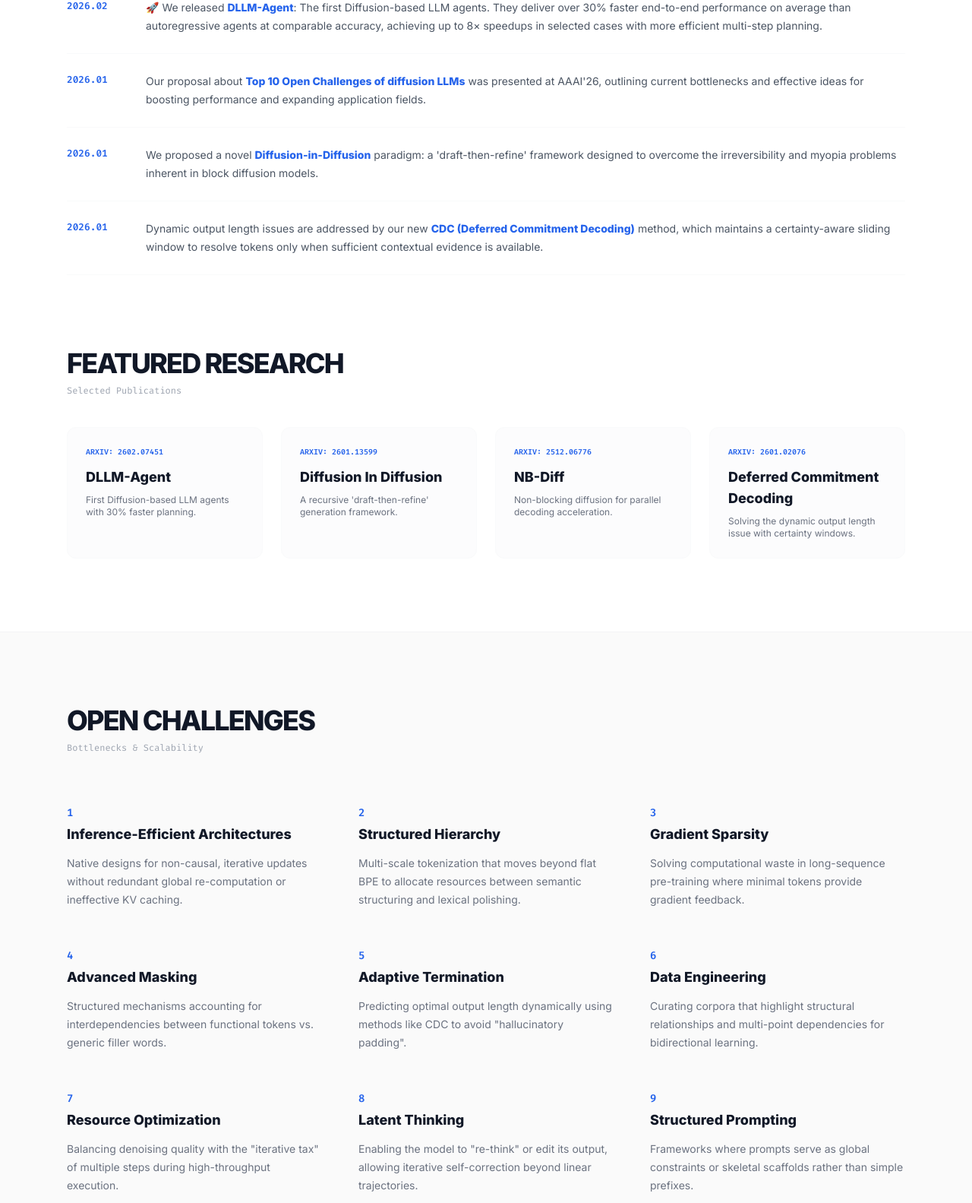
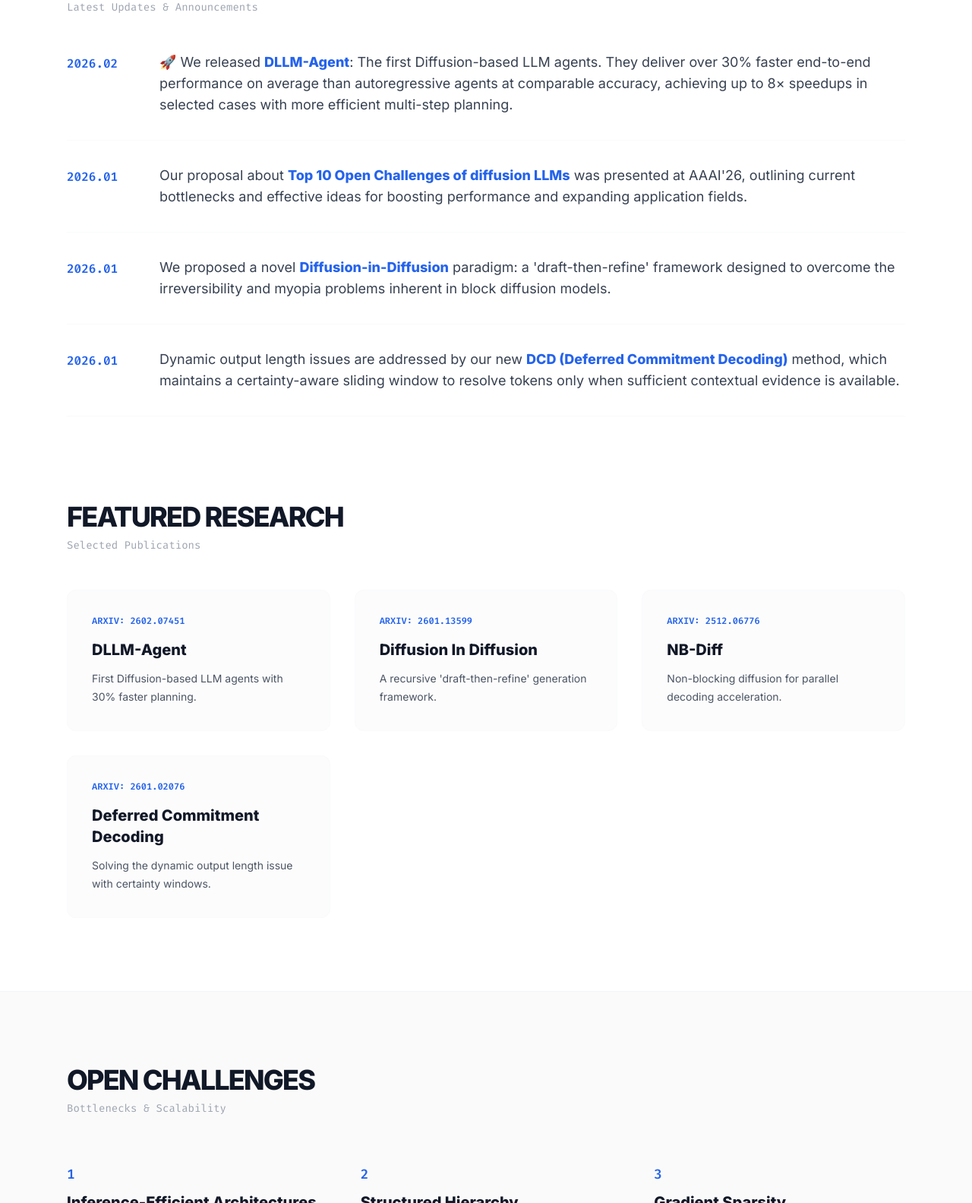
Before and after one commit to noah-dllm/noah-dllm.github.io, a plain HTML site: page index.html in a window 1280 px wide. Shown: the part 726-2309 px from the top of the page at 76% size. Drawn offline with nearby package versions, Linux system fonts and the light colour scheme; some packages are replaced by stand-ins of ours; a script that the page names is missing.

Commit message:
Update styles and content in index.html

```diff
--- a/index.html
+++ b/index.html
@@ -5,16 +5,16 @@
     <meta name="viewport" content="width=device-width, initial-scale=1.0">
     <title>Diffusion Language Models Project // Noah's Ark Lab</title>
     <script src="https://cdn.tailwindcss.com"></script>
-    <link href="https://fonts.googleapis.com/css2?family=Fira+Code:wght@400;600&family=Inter:wght@300;400;600;800&display=swap" rel="stylesheet">
+    <link href="https://fonts.googleapis.com/css2?family=Fira+Code:wght@400;600&family=Inter:wght@300;400;500;600;800&display=swap" rel="stylesheet">
     <style>
         body { font-family: 'Inter', sans-serif; background-color: #ffffff; color: #111827; scroll-behavior: smooth; }
         .mono { font-family: 'Fira Code', monospace; }
         .border-subtle { border-color: #f3f4f6; }
-        .section-tag { font-family: 'Fira Code'; font-size: 0.7rem; font-weight: 700; letter-spacing: 0.15em; text-transform: uppercase; color: #9ca3af; }
-        .challenge-number { font-family: 'Fira Code'; color: #2563eb; font-weight: 600; }
-        .pillar-card { border-left: 2px solid #e5e7eb; padding-left: 1.5rem; transition: border-color 0.3s ease; }
+        .section-tag { font-family: 'Fira Code'; font-size: 0.8rem; font-weight: 700; letter-spacing: 0.15em; text-transform: uppercase; color: #9ca3af; }
+        .challenge-number { font-family: 'Fira Code'; color: #2563eb; font-weight: 600; font-size: 1.1rem; }
+        .pillar-card { border-left: 3px solid #e5e7eb; padding-left: 2rem; transition: border-color 0.3s ease; }
         .pillar-card:hover { border-left-color: #2563eb; }
-        .news-date { font-family: 'Fira Code'; font-weight: 600; font-size: 0.8rem; color: #2563eb; min-width: 80px; display: inline-block; }
+        .news-date { font-family: 'Fira Code'; font-weight: 600; font-size: 1rem; color: #2563eb; min-width: 90px; display: inline-block; margin-top: 4px; }
     </style>
     <script async src="//busuanzi.ibruce.info/busuanzi/2.3/busuanzi.pure.mini.js"></script>
 </head>
@@ -23,85 +23,85 @@
     <header class="max-w-6xl mx-auto px-6 pt-24 pb-16">
         <div class="flex flex-col md:flex-row md:items-center justify-between gap-6 mb-16">
             <div class="section-tag">Noah's Ark Lab // Research Project</div>
-            <div class="flex gap-6 mono text-[11px] font-bold">
+            <div class="flex gap-6 mono text-xs font-bold">
                 <a href="https://arxiv.org/abs/2601.14041" class="text-gray-400 hover:text-black transition">PAPER_PDF</a>
                 <a href="https://github.com/noah-dllm/noah-dllm.github.io/blob/main/AAAI26-dllm.pdf" class="text-gray-400 hover:text-black transition">TALK_SLIDES</a>
             </div>
         </div>
 
-        <h1 class="text-4xl md:text-7xl font-extrabold tracking-tighter leading-[0.95] mb-10">
+        <h1 class="text-4xl md:text-7xl font-extrabold tracking-tighter leading-[0.95] mb-12">
             Diffusion Language Models <br>Project from <span class="text-blue-600">Noah's Ark Lab</span>
         </h1>
 
-        <div class="max-w-3xl">
-            <h2 class="section-tag text-blue-600 mb-4 italic">Abstract</h2>
-            <p class="text-xl text-gray-500 leading-relaxed font-light">
+        <div class="max-w-4xl">
+            <h2 class="section-tag text-blue-600 mb-6 italic text-base">Abstract</h2>
+            <p class="text-2xl text-gray-600 leading-relaxed font-light">
                 Auto-regressive (AR) architectures are constrained by a causal bottleneck. Diffusion Language Models (DLMs) conceptualize text generation as a bidirectional denoising process. We explore the frontiers of non-causal generation, addressing challenges from architectural inertia to latent thinking to reach the next milestone in LLM evolution.
             </p>
         </div>
     </header>
 
     <section class="max-w-6xl mx-auto px-6 pb-24">
-        <div class="mb-10">
+        <div class="mb-12">
             <h2 class="text-4xl font-black tracking-tighter uppercase">News</h2>
-            <p class="text-gray-400 mono text-xs mt-2">Latest Updates & Announcements</p>
+            <p class="text-gray-400 mono text-sm mt-2">Latest Updates & Announcements</p>
         </div>
-        <div class="space-y-6">
-            <div class="flex flex-col md:flex-row gap-2 md:gap-6 items-start pb-6 border-b border-gray-50">
+        <div class="space-y-8">
+            <div class="flex flex-col md:flex-row gap-2 md:gap-8 items-start pb-8 border-b border-gray-50">
                 <span class="news-date">2026.02</span>
-                <p class="text-gray-600 text-sm leading-6">
+                <p class="text-gray-700 text-lg leading-7">
                     🚀 We released <strong><a href="https://arxiv.org/abs/2602.07451" class="text-blue-600 hover:underline">DLLM-Agent</a></strong>: The first Diffusion-based LLM agents. They deliver over 30% faster end-to-end performance on average than autoregressive agents at comparable accuracy, achieving up to 8× speedups in selected cases with more efficient multi-step planning.
                 </p>
             </div>
-            <div class="flex flex-col md:flex-row gap-2 md:gap-6 items-start pb-6 border-b border-gray-50">
+            <div class="flex flex-col md:flex-row gap-2 md:gap-8 items-start pb-8 border-b border-gray-50">
                 <span class="news-date">2026.01</span>
-                <p class="text-gray-600 text-sm leading-6">
+                <p class="text-gray-700 text-lg leading-7">
                     Our proposal about <strong><a href="https://arxiv.org/abs/2601.14041" class="text-blue-600 hover:underline">Top 10 Open Challenges of diffusion LLMs</a></strong> was presented at AAAI'26, outlining current bottlenecks and effective ideas for boosting performance and expanding application fields.
                 </p>
             </div>
-            <div class="flex flex-col md:flex-row gap-2 md:gap-6 items-start pb-6 border-b border-gray-50">
+            <div class="flex flex-col md:flex-row gap-2 md:gap-8 items-start pb-8 border-b border-gray-50">
                 <span class="news-date">2026.01</span>
-                <p class="text-gray-600 text-sm leading-6">
+                <p class="text-gray-700 text-lg leading-7">
                     We proposed a novel <strong><a href="https://arxiv.org/abs/2601.13599" class="text-blue-600 hover:underline">Diffusion-in-Diffusion</a></strong> paradigm: a 'draft-then-refine' framework designed to overcome the irreversibility and myopia problems inherent in block diffusion models.
                 </p>
             </div>
-            <div class="flex flex-col md:flex-row gap-2 md:gap-6 items-start pb-6 border-b border-gray-50">
+            <div class="flex flex-col md:flex-row gap-2 md:gap-8 items-start pb-8 border-b border-gray-50">
                 <span class="news-date">2026.01</span>
-                <p class="text-gray-600 text-sm leading-6">
-                    Dynamic output length issues are addressed by our new <strong><a href="https://arxiv.org/abs/2601.02076" class="text-blue-600 hover:underline">CDC (Deferred Commitment Decoding)</a></strong> method, which maintains a certainty-aware sliding window to resolve tokens only when sufficient contextual evidence is available.
+                <p class="text-gray-700 text-lg leading-7">
+                    Dynamic output length issues are addressed by our new <strong><a href="https://arxiv.org/abs/2601.02076" class="text-blue-600 hover:underline">DCD (Deferred Commitment Decoding)</a></strong> method, which maintains a certainty-aware sliding window to resolve tokens only when sufficient contextual evidence is available.
                 </p>
             </div>
         </div>
 
-        <div class="mt-24">
-            <div class="mb-10">
+        <div class="mt-28">
+            <div class="mb-12">
                 <h2 class="text-4xl font-black tracking-tighter uppercase">Featured Research</h2>
-                <p class="text-gray-400 mono text-xs mt-2">Selected Publications</p>
+                <p class="text-gray-400 mono text-sm mt-2">Selected Publications</p>
             </div>
 
-            <div class="grid grid-cols-1 md:grid-cols-2 lg:grid-cols-4 gap-6">
-                <a href="https://arxiv.org/abs/2602.07451" target="_blank" class="group block p-6 rounded-xl border border-gray-50 bg-gray-50/50 hover:bg-white hover:border-blue-200 transition-all duration-300 hover:shadow-lg hover:shadow-blue-50">
-                    <div class="mono text-[10px] text-blue-600 font-bold mb-3">ARXIV: 2602.07451</div>
-                    <h4 class="font-bold text-lg group-hover:text-blue-600 transition-colors mb-2">DLLM-Agent</h4>
-                    <p class="text-xs text-gray-500 line-clamp-2">First Diffusion-based LLM agents with 30% faster planning.</p>
+            <div class="grid grid-cols-1 md:grid-cols-2 lg:grid-cols-3 gap-8">
+                <a href="https://arxiv.org/abs/2602.07451" target="_blank" class="group block p-8 rounded-xl border border-gray-50 bg-gray-50/50 hover:bg-white hover:border-blue-200 transition-all duration-300 hover:shadow-lg hover:shadow-blue-50">
+                    <div class="mono text-xs text-blue-600 font-bold mb-4">ARXIV: 2602.07451</div>
+                    <h4 class="font-bold text-xl group-hover:text-blue-600 transition-colors mb-3">DLLM-Agent</h4>
+                    <p class="text-sm text-gray-600 line-clamp-3 leading-6">First Diffusion-based LLM agents with 30% faster planning.</p>
                 </a>
 
-                <a href="https://arxiv.org/abs/2601.13599" target="_blank" class="group block p-6 rounded-xl border border-gray-50 bg-gray-50/50 hover:bg-white hover:border-blue-200 transition-all duration-300 hover:shadow-lg hover:shadow-blue-50">
-                    <div class="mono text-[10px] text-blue-600 font-bold mb-3">ARXIV: 2601.13599</div>
-                    <h4 class="font-bold text-lg group-hover:text-blue-600 transition-colors mb-2">Diffusion In Diffusion</h4>
-                    <p class="text-xs text-gray-500 line-clamp-2">A recursive 'draft-then-refine' generation framework.</p>
+                <a href="https://arxiv.org/abs/2601.13599" target="_blank" class="group block p-8 rounded-xl border border-gray-50 bg-gray-50/50 hover:bg-white hover:border-blue-200 transition-all duration-300 hover:shadow-lg hover:shadow-blue-50">
+                    <div class="mono text-xs text-blue-600 font-bold mb-4">ARXIV: 2601.13599</div>
+                    <h4 class="font-bold text-xl group-hover:text-blue-600 transition-colors mb-3">Diffusion In Diffusion</h4>
+                    <p class="text-sm text-gray-600 line-clamp-3 leading-6">A recursive 'draft-then-refine' generation framework.</p>
                 </a>
 
-                <a href="https://arxiv.org/abs/2512.06776" target="_blank" class="group block p-6 rounded-xl border border-gray-50 bg-gray-50/50 hover:bg-white hover:border-blue-200 transition-all duration-300 hover:shadow-lg hover:shadow-blue-50">
-                    <div class="mono text-[10px] text-blue-600 font-bold mb-3">ARXIV: 2512.06776</div>
-                    <h4 class="font-bold text-lg group-hover:text-blue-600 transition-colors mb-2">NB-Diff</h4>
-                    <p class="text-xs text-gray-500 line-clamp-2">Non-blocking diffusion for parallel decoding acceleration.</p>
+                <a href="https://arxiv.org/abs/2512.06776" target="_blank" class="group block p-8 rounded-xl border border-gray-50 bg-gray-50/50 hover:bg-white hover:border-blue-200 transition-all duration-300 hover:shadow-lg hover:shadow-blue-50">
+                    <div class="mono text-xs text-blue-600 font-bold mb-4">ARXIV: 2512.06776</div>
+                    <h4 class="font-bold text-xl group-hover:text-blue-600 transition-colors mb-3">NB-Diff</h4>
+                    <p class="text-sm text-gray-600 line-clamp-3 leading-6">Non-blocking diffusion for parallel decoding acceleration.</p>
                 </a>
 
-                <a href="https://arxiv.org/abs/2601.02076" target="_blank" class="group block p-6 rounded-xl border border-gray-50 bg-gray-50/50 hover:bg-white hover:border-blue-200 transition-all duration-300 hover:shadow-lg hover:shadow-blue-50">
-                    <div class="mono text-[10px] text-blue-600 font-bold mb-3">ARXIV: 2601.02076</div>
-                    <h4 class="font-bold text-lg group-hover:text-blue-600 transition-colors mb-2">Deferred Commitment Decoding</h4>
-                    <p class="text-xs text-gray-500 line-clamp-2">Solving the dynamic output length issue with certainty windows.</p>
+                <a href="https://arxiv.org/abs/2601.02076" target="_blank" class="group block p-8 rounded-xl border border-gray-50 bg-gray-50/50 hover:bg-white hover:border-blue-200 transition-all duration-300 hover:shadow-lg hover:shadow-blue-50">
+                    <div class="mono text-xs text-blue-600 font-bold mb-4">ARXIV: 2601.02076</div>
+                    <h4 class="font-bold text-xl group-hover:text-blue-600 transition-colors mb-3">Deferred Commitment Decoding</h4>
+                    <p class="text-sm text-gray-600 line-clamp-3 leading-6">Solving the dynamic output length issue with certainty windows.</p>
                 </a>
             </div>
         </div>
@@ -111,59 +111,59 @@
         <div class="max-w-6xl mx-auto px-6 py-24">
             <div class="mb-16">
                 <h2 class="text-4xl font-black tracking-tighter uppercase">Open Challenges</h2>
-                <p class="text-gray-400 mono text-xs mt-2">Bottlenecks & Scalability</p>
+                <p class="text-gray-400 mono text-sm mt-2">Bottlenecks & Scalability</p>
             </div>
 
-            <div class="grid md:grid-cols-2 lg:grid-cols-3 gap-12">
+            <div class="grid md:grid-cols-2 lg:grid-cols-3 gap-14">
                 <div>
-                    <span class="challenge-number text-sm">1</span>
-                    <h3 class="font-bold text-lg mb-3 mt-1">Inference-Efficient Architectures</h3>
-                    <p class="text-gray-500 text-sm leading-6">Native designs for non-causal, iterative updates without redundant global re-computation or ineffective KV caching.</p>
+                    <span class="challenge-number">1</span>
+                    <h3 class="font-bold text-xl mb-3 mt-2">Inference-Efficient Architectures</h3>
+                    <p class="text-gray-600 text-base leading-7">Native designs for non-causal, iterative updates without redundant global re-computation or ineffective KV caching.</p>
                 </div>
                 <div>
-                    <span class="challenge-number text-sm">2</span>
-                    <h3 class="font-bold text-lg mb-3 mt-1">Structured Hierarchy</h3>
-                    <p class="text-gray-500 text-sm leading-6">Multi-scale tokenization that moves beyond flat BPE to allocate resources between semantic structuring and lexical polishing.</p>
+                    <span class="challenge-number">2</span>
+                    <h3 class="font-bold text-xl mb-3 mt-2">Structured Hierarchy</h3>
+                    <p class="text-gray-600 text-base leading-7">Multi-scale tokenization that moves beyond flat BPE to allocate resources between semantic structuring and lexical polishing.</p>
                 </div>
                 <div>
-                    <span class="challenge-number text-sm">3</span>
-                    <h3 class="font-bold text-lg mb-3 mt-1">Gradient Sparsity</h3>
-                    <p class="text-gray-500 text-sm leading-6">Solving computational waste in long-sequence pre-training where minimal tokens provide gradient feedback.</p>
+                    <span class="challenge-number">3</span>
+                    <h3 class="font-bold text-xl mb-3 mt-2">Gradient Sparsity</h3>
+                    <p class="text-gray-600 text-base leading-7">Solving computational waste in long-sequence pre-training where minimal tokens provide gradient feedback.</p>
                 </div>
                 <div>
-                    <span class="challenge-number text-sm">4</span>
-                    <h3 class="font-bold text-lg mb-3 mt-1">Advanced Masking</h3>
-                    <p class="text-gray-500 text-sm leading-6">Structured mechanisms accounting for interdependencies between functional tokens vs. generic filler words.</p>
+                    <span class="challenge-number">4</span>
+                    <h3 class="font-bold text-xl mb-3 mt-2">Advanced Masking</h3>
+                    <p class="text-gray-600 text-base leading-7">Structured mechanisms accounting for interdependencies between functional tokens vs. generic filler words.</p>
                 </div>
                 <div>
-                    <span class="challenge-number text-sm">5</span>
-                    <h3 class="font-bold text-lg mb-3 mt-1">Adaptive Termination</h3>
-                    <p class="text-gray-500 text-sm leading-6">Predicting optimal output length dynamically using methods like CDC to avoid "hallucinatory padding".</p>
+                    <span class="challenge-number">5</span>
+                    <h3 class="font-bold text-xl mb-3 mt-2">Adaptive Termination</h3>
+                    <p class="text-gray-600 text-base leading-7">Predicting optimal output length dynamically using methods like CDC to avoid "hallucinatory padding".</p>
                 </div>
                 <div>
-                    <span class="challenge-number text-sm">6</span>
-                    <h3 class="font-bold text-lg mb-3 mt-1">Data Engineering</h3>
-                    <p class="text-gray-500 text-sm leading-6">Curating corpora that highlight structural relationships and multi-point dependencies for bidirectional learning.</p>
+                    <span class="challenge-number">6</span>
+                    <h3 class="font-bold text-xl mb-3 mt-2">Data Engineering</h3>
+                    <p class="text-gray-600 text-base leading-7">Curating corpora that highlight structural relationships and multi-point dependencies for bidirectional learning.</p>
                 </div>
                 <div>
-                    <span class="challenge-number text-sm">7</span>
-                    <h3 class="font-bold text-lg mb-3 mt-1">Resource Optimization</h3>
-                    <p class="text-gray-500 text-sm leading-6">Balancing denoising quality with the "iterative tax" of multiple steps during high-throughput execution.</p>
+                    <span class="challenge-number">7</span>
+                    <h3 class="font-bold text-xl mb-3 mt-2">Resource Optimization</h3>
+                    <p class="text-gray-600 text-base leading-7">Balancing denoising quality with the "iterative tax" of multiple steps during high-throughput execution.</p>
                 </div>
                 <div>
-                    <span class="challenge-number text-sm">8</span>
-                    <h3 class="font-bold text-lg mb-3 mt-1">Latent Thinking</h3>
-                    <p class="text-gray-500 text-sm leading-6">Enabling the model to "re-think" or edit its output, allowing iterative self-correction beyond linear trajectories.</p>
+                    <span class="challenge-number">8</span>
+                    <h3 class="font-bold text-xl mb-3 mt-2">Latent Thinking</h3>
+                    <p class="text-gray-600 text-base leading-7">Enabling the model to "re-think" or edit its output, allowing iterative self-correction beyond linear trajectories.</p>
                 </div>
                 <div>
-                    <span class="challenge-number text-sm">9</span>
-                    <h3 class="font-bold text-lg mb-3 mt-1">Structured Prompting</h3>
-                    <p class="text-gray-500 text-sm leading-6">Frameworks where prompts serve as global constraints or skeletal scaffolds rather than simple prefixes.</p>
+                    <span class="challenge-number">9</span>
+                    <h3 class="font-bold text-xl mb-3 mt-2">Structured Prompting</h3>
+                    <p class="text-gray-600 text-base leading-7">Frameworks where prompts serve as global constraints or skeletal scaffolds rather than simple prefixes.</p>
                 </div>
                 <div class="md:col-span-2 lg:col-span-1">
-                    <span class="challenge-number text-sm">10</span>
-                    <h3 class="font-bold text-lg mb-3 mt-1">Unified Multimodal</h3>
-                    <p class="text-gray-500 text-sm leading-6">Collapsing understanding and generation into a single denoising manifold for unified multimodal models (e.g., VLA).</p>
+                    <span class="challenge-number">10</span>
+                    <h3 class="font-bold text-xl mb-3 mt-2">Unified Multimodal</h3>
+                    <p class="text-gray-600 text-base leading-7">Collapsing understanding and generation into a single denoising manifold for unified multimodal models (e.g., VLA).</p>
                 </div>
             </div>
         </div>
@@ -172,36 +172,36 @@
     <section class="max-w-6xl mx-auto px-6 py-24">
         <div class="mb-16">
             <h2 class="text-4xl font-black tracking-tighter uppercase">Strategic Roadmap</h2>
-            <p class="text-gray-400 mono text-xs mt-2">The Path Forward</p>
+            <p class="text-gray-400 mono text-sm mt-2">The Path Forward</p>
         </div>
 
         <div class="grid md:grid-cols-2 gap-16">
             <div class="pillar-card">
-                <h4 class="font-bold text-blue-600 mono text-sm mb-4">Pillar I: Infrastructure</h4>
-                <p class="text-gray-600 leading-7">Shifting to <strong>Diffusion-native ecosystems</strong>. We propose stochastic-aware attention and multi-scale tokenizers that simulate hierarchical thought.</p>
+                <h4 class="font-bold text-blue-600 mono text-base mb-4">Pillar I: Infrastructure</h4>
+                <p class="text-gray-700 leading-8 text-lg">Shifting to <strong>Diffusion-native ecosystems</strong>. We propose stochastic-aware attention and multi-scale tokenizers that simulate hierarchical thought.</p>
             </div>
             <div class="pillar-card">
-                <h4 class="font-bold text-blue-600 mono text-sm mb-4">Pillar II: Optimization</h4>
-                <p class="text-gray-600 leading-7">Implementing dynamic masking and speculative denoising. Incorporating <strong>uncertainty-aware windows</strong> directly into the decoding process.</p>
+                <h4 class="font-bold text-blue-600 mono text-base mb-4">Pillar II: Optimization</h4>
+                <p class="text-gray-700 leading-8 text-lg">Implementing dynamic masking and speculative denoising. Incorporating <strong>uncertainty-aware windows</strong> directly into the decoding process.</p>
             </div>
             <div class="pillar-card">
-                <h4 class="font-bold text-blue-600 mono text-sm mb-4">Pillar III: Cognitive Reasoning</h4>
-                <p class="text-gray-600 leading-7">Shifting to <strong>Active Remasking</strong>. Identifying low-confidence regions for immediate re-generation, enabling self-correction.</p>
+                <h4 class="font-bold text-blue-600 mono text-base mb-4">Pillar III: Cognitive Reasoning</h4>
+                <p class="text-gray-700 leading-8 text-lg">Shifting to <strong>Active Remasking</strong>. Identifying low-confidence regions for immediate re-generation, enabling self-correction.</p>
             </div>
             <div class="pillar-card">
-                <h4 class="font-bold text-blue-600 mono text-sm mb-4">Pillar IV: Unified Intelligence</h4>
-                <p class="text-gray-600 leading-7">Treating understanding and generation as a single continuum to collapse the modality gap in unified multimodal models.</p>
+                <h4 class="font-bold text-blue-600 mono text-base mb-4">Pillar IV: Unified Intelligence</h4>
+                <p class="text-gray-700 leading-8 text-lg">Treating understanding and generation as a single continuum to collapse the modality gap in unified multimodal models.</p>
             </div>
         </div>
     </section>
 
-    <footer class="max-w-6xl mx-auto px-6 py-12 border-t border-subtle flex flex-col md:flex-row justify-between gap-4">
-        <div class="section-tag font-bold text-black">Noah's Ark Lab</div>
-        <div class="flex gap-8 mono text-[10px] text-gray-400">
+    <footer class="max-w-6xl mx-auto px-6 py-12 border-t border-subtle flex flex-col md:flex-row justify-between gap-6">
+        <div class="section-tag font-bold text-black text-sm">Noah's Ark Lab</div>
+        <div class="flex gap-8 mono text-xs text-gray-500">
             <span>Copyright © 2026 Huawei Technologies Co., Ltd. All Rights Reserved.</span>
             <a href="https://github.com/huawei-noah" class="hover:text-blue-600 transition underline">CONTACT</a>
         </div>
-        <div class="text-[10px] text-gray-400 mt-4 mono">
+        <div class="text-xs text-gray-500 mt-0 mono">
             VIEWS: <span id="busuanzi_value_site_pv">--</span> |
             VISITORS: <span id="busuanzi_value_site_uv">--</span>
         </div>
```
